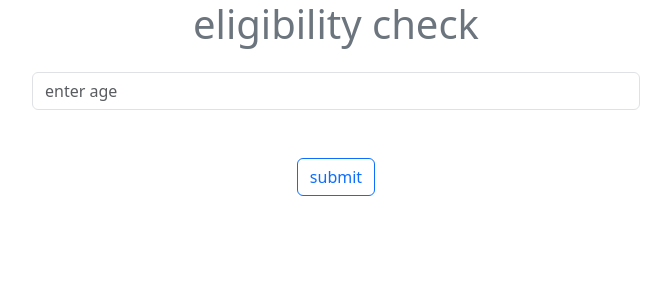
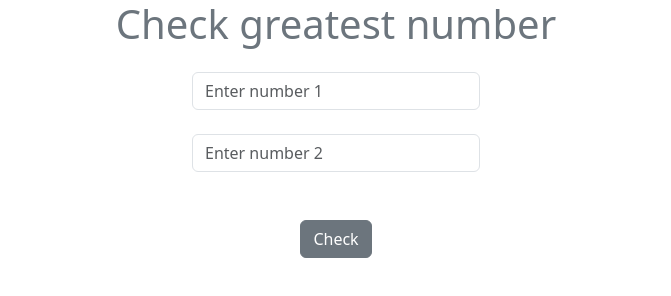
Before and after one commit to Megha183/greatest_number, a plain HTML site: page index.html in a window 1280 px wide. Shown: the whole page, without its empty margins (304-975 px from the left). Drawn offline with nearby package versions, Linux system fonts and the light colour scheme.

Commit message:
initial commit

```diff
--- a/index.html
+++ b/index.html
@@ -10,28 +10,30 @@
 
 </head>
 <body>
-    <h1 class="text-center text-secondary">eligibility check</h1>
-    <!-- input box -->
-    <div class="container w-50 p-3">
-        <input type="text" id="a1"placeholder="enter age" class="form-control">
-        <div class="mt-5 text-center">
-            <button onclick="agecheck()" type="submit" class="btn btn-outline-primary"id="a1">submit</button>
-        </div>
+
+    <h1 class="text-center text-secondary ">Check greatest number</h1>
+    <div class="container w-25 p-3">
+    <input type="text"placeholder="Enter number 1"class="form-control" id="a1">
+    <br>
+    <input type="text"placeholder="Enter number 2"class="form-control"id="a2">
+    <div class="mt-5 text-center">
+        <button onclick="checkmax()" type="submit" class="btn btn-secondary">Check</button>
     </div>
-    <!-- check button -->
-    <!-- onclick is a dom event -->
+   </div>
 </body>
 <script>
-    function agecheck(){
-        // age=document.querySelector('#a1').Value
-        age=a1.value
-        if(age>=18){
-            alert("eligible")
+    function checkmax(){
+        num1=a1.value
+        num2=a2.value
+        if(num1>num2){
+            alert(`${num1} is greatest`)
+        }
+         else  if(num1<=num2){
+            alert(`${num2} is greatest`)
         }
         else{
-            alert('not eligible')
+            alert("both are equal")
         }
     }
-
 </script>
 </html>
```
